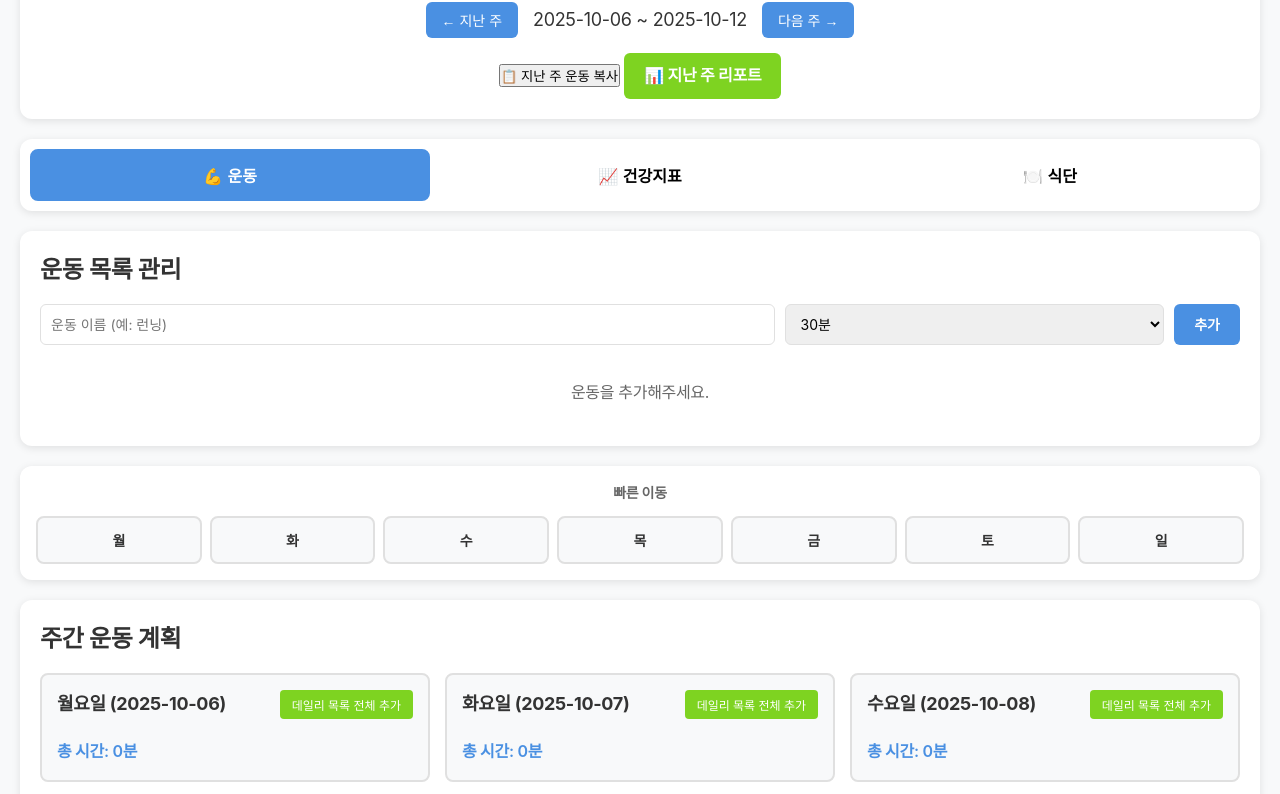
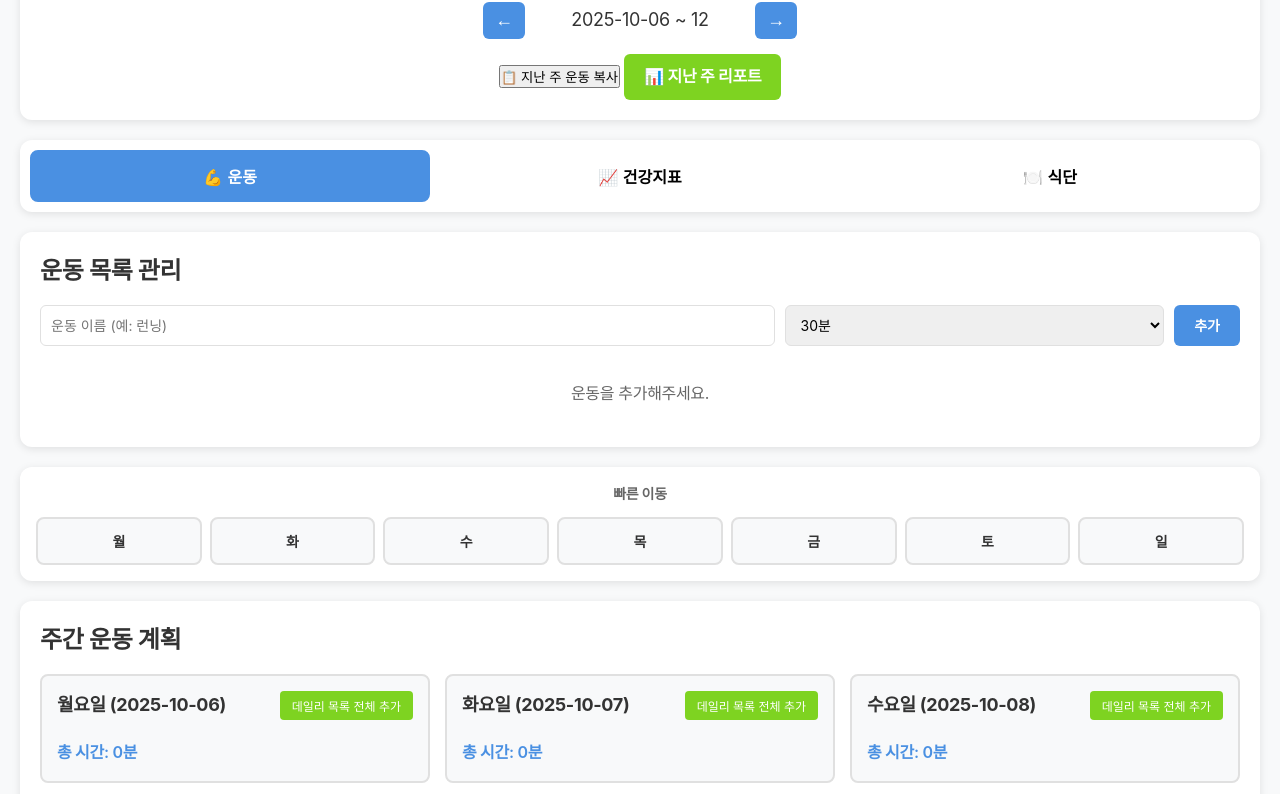
Before and after one commit to Minpa/yunsook-health-app, a website: page index.html in a window 1280 px wide. Shown: the part 80-874 px from the top of the page. Drawn offline with Linux system fonts and the light colour scheme; sample sign-in values are in the browser's storage.

Commit message:
Compact week navigation: arrows only, shorter date format (2025-10-06 ~ 12)

```diff
--- a/app_new.js
+++ b/app_new.js
@@ -29,8 +29,9 @@ function getWeekRange(weekKey) {
 function formatWeekDisplay(weekKey) {
     const range = getWeekRange(weekKey);
     const start = formatDate(range.start);
-    const end = formatDate(range.end);
-    return `${start} ~ ${end}`;
+    // Only show day for end date (not full date)
+    const endDay = String(range.end.getDate()).padStart(2, '0');
+    return `${start} ~ ${endDay}`;
 }
 
 function formatDate(date) {
--- a/index.html
+++ b/index.html
@@ -40,9 +40,9 @@
                 </div>
             </div>
             <div class="week-nav">
-                <button id="prevWeek" class="btn-nav">← 지난 주</button>
-                <span id="weekDisplay" class="week-display">2025-10-06 ~ 2025-10-12</span>
-                <button id="nextWeek" class="btn-nav">다음 주 →</button>
+                <button id="prevWeek" class="btn-nav">←</button>
+                <span id="weekDisplay" class="week-display">2025-10-06 ~ 12</span>
+                <button id="nextWeek" class="btn-nav">→</button>
             </div>
             <button id="copyFromLastWeek" class="btn-secondary" style="margin-top: 10px;">📋 지난 주 운동 복사</button>
             <a href="report.html" class="report-link">📊 지난 주 리포트</a>
--- a/styles.css
+++ b/styles.css
@@ -65,14 +65,15 @@ body {
 }
 
 .btn-nav {
-    padding: 8px 16px;
+    padding: 8px 12px;
     background: var(--primary-color);
     color: white;
     border: none;
     border-radius: 6px;
     cursor: pointer;
-    font-size: 14px;
+    font-size: 18px;
     transition: background 0.2s;
+    min-width: 40px;
 }
 
 .btn-nav:hover {
```
